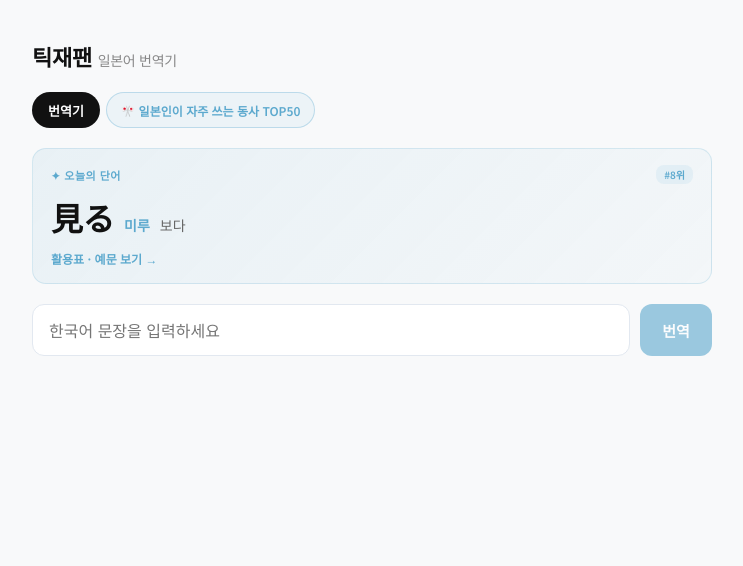
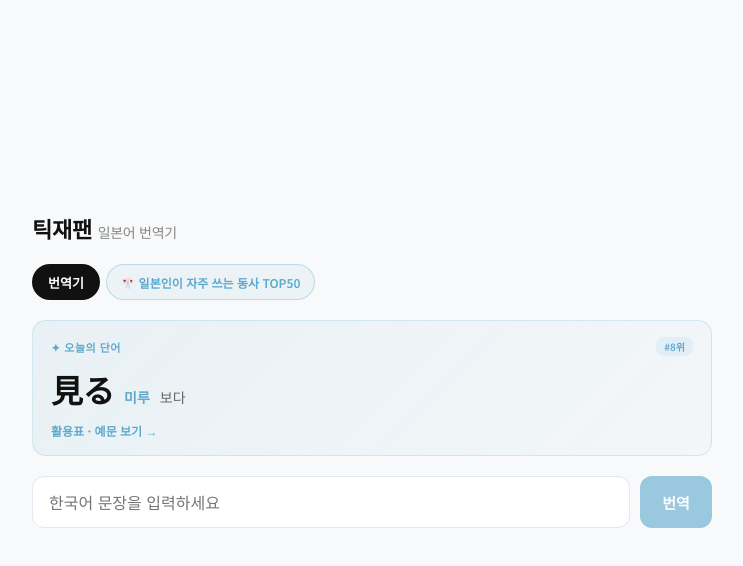
Before and after one commit to less0215/japan-intonation, a React (Vite) app in the folder frontend/: page / in a window 1280 px wide. Shown: the top 566 px of the page, without its empty margins (268-1011 px from the left). Built offline with nearby package versions, Linux system fonts and the light colour scheme.

Commit message:
fix: 홈 화면 중앙 정렬 복원 — dailyVerb 조건 제거

```diff
--- a/frontend/src/App.jsx
+++ b/frontend/src/App.jsx
@@ -154,7 +154,7 @@ export default function App() {
   const isVerbsTab = tab === 'verbs'
 
   return (
-    <div className={hasContent || isVerbsTab || (!isVerbsTab && dailyVerb) ? 'page' : 'page page--center'}>
+    <div className={hasContent || isVerbsTab ? 'page' : 'page page--center'}>
       <div className="container">
 
         {/* 앱 헤더 */}
```
